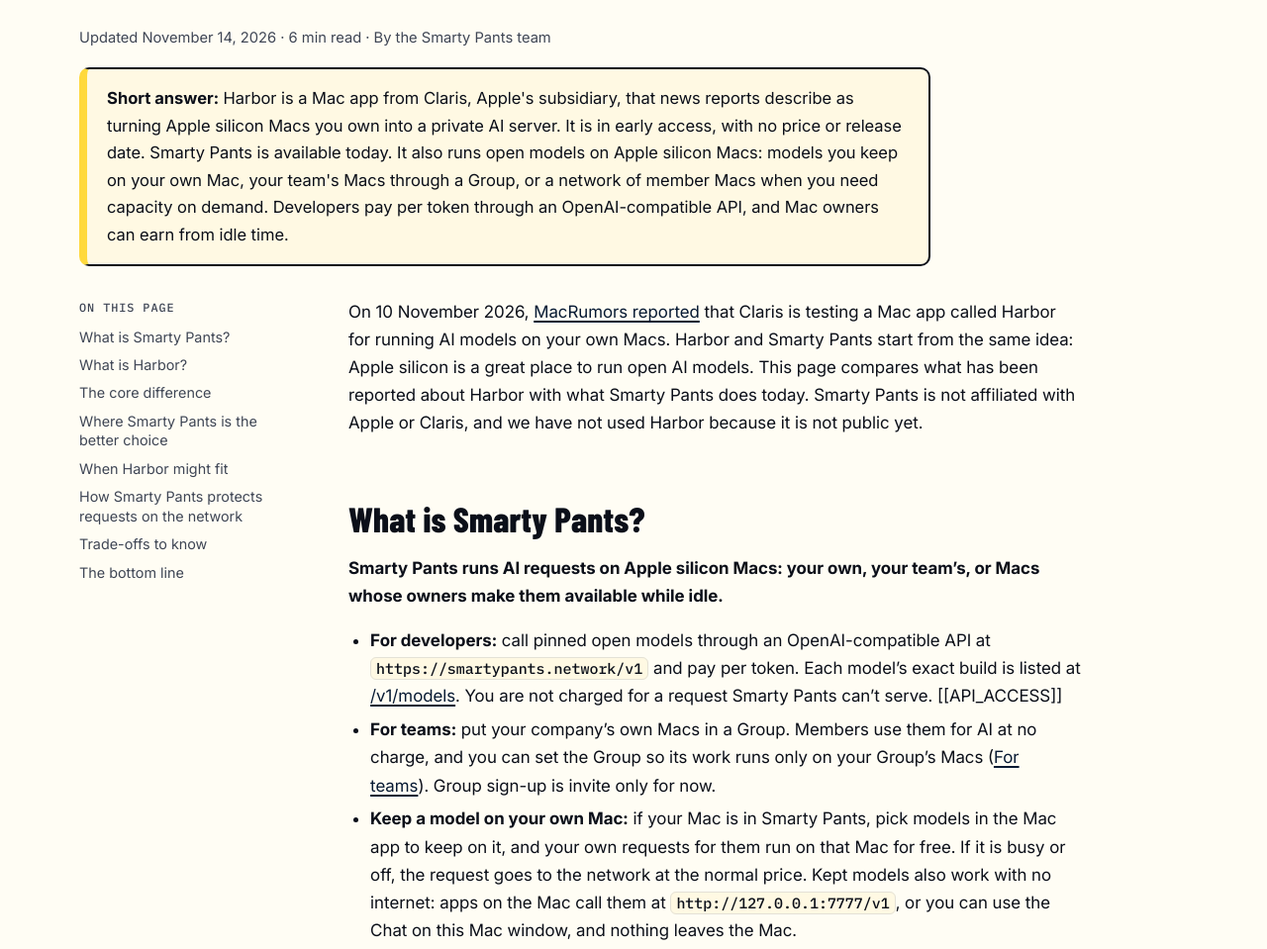
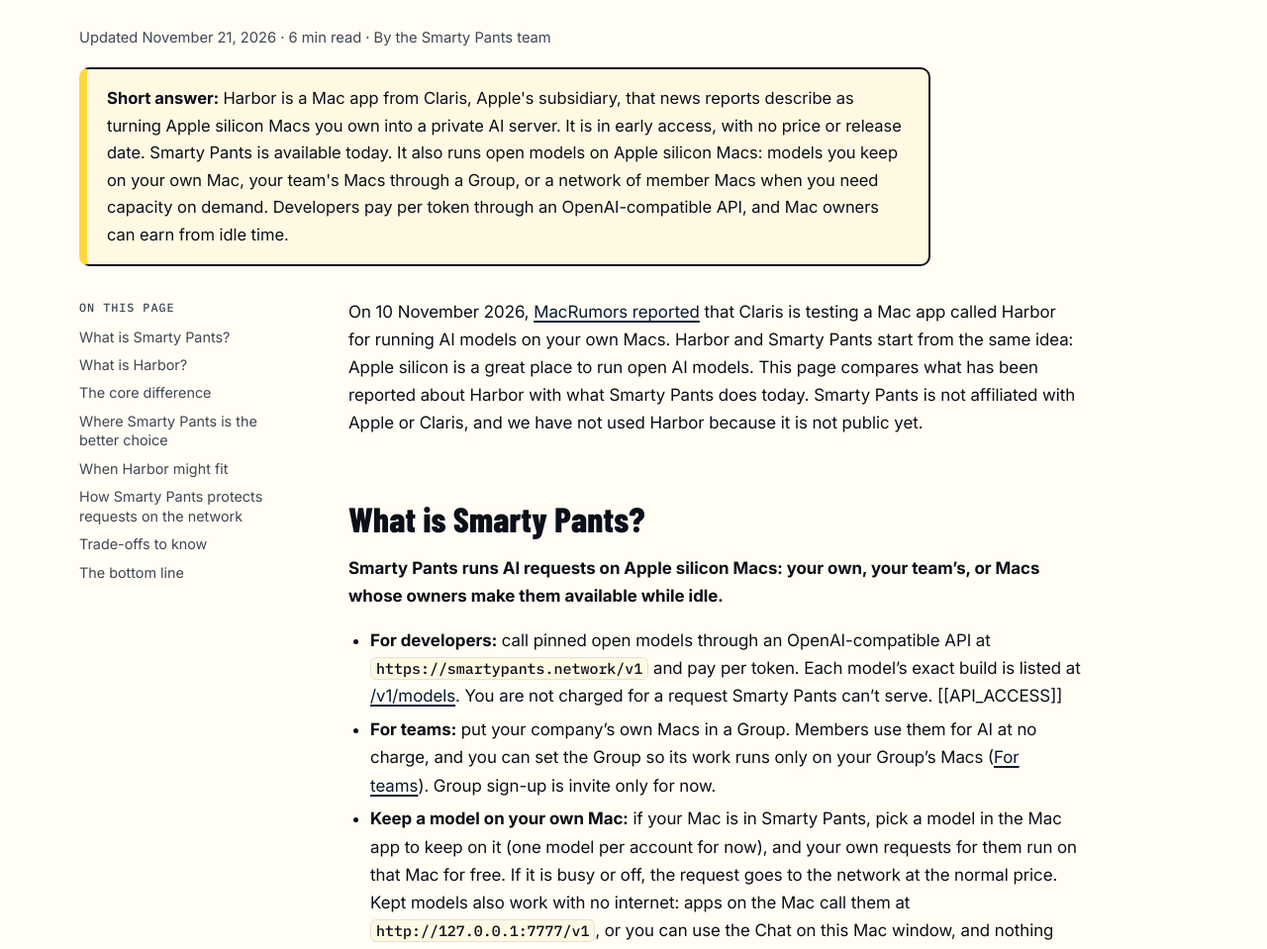
Before and after one commit to Howcanio/smarty-pants-seo, an Astro site: page /guides/apple-harbor-vs-smarty-pants in a window 1280 px wide. Shown: the part 330-1289 px from the top of the page at 99% size. Built offline with nearby package versions, Linux system fonts and the light colour scheme; Astro itself is replaced by a stand-in of ours.

Commit message:
Harbor guide: kept-model limit (one per account for now)
Co-Authored-By: Claude Opus 5.5 <noreply@anthropic.com>
Claude-Session: https://claude.ai/code/session_01AK2xBKfVXhaxcjT9D6UAKG

```diff
--- a/src/pages/guides/apple-harbor-vs-smarty-pants.md
+++ b/src/pages/guides/apple-harbor-vs-smarty-pants.md
@@ -9,7 +9,7 @@ primaryKeyword: "apple harbor app"
 keywords: ["apple harbor app", "claris harbor", "harbor local ai mac", "mac cluster ai", "thunderbolt 5 mac cluster", "local ai server mac"]
 summary: "Harbor is a Mac app from Claris, Apple's subsidiary, that news reports describe as turning Apple silicon Macs you own into a private AI server. It is in early access, with no price or release date. Smarty Pants is available today. It also runs open models on Apple silicon Macs: models you keep on your own Mac, your team's Macs through a Group, or a network of member Macs when you need capacity on demand. Developers pay per token through an OpenAI-compatible API, and Mac owners can earn from idle time."
 published: "2026-11-11"
-updated: "2026-11-14"
+updated: "2026-11-21"
 readingMinutes: 6
 faqs:
   - q: "What is Apple's Harbor app?"
@@ -21,7 +21,7 @@ faqs:
   - q: "Can you earn money with Harbor?"
     a: "No report mentions it. With Smarty Pants, eligible Mac owners can earn from idle time."
   - q: "Can I run a model on my own Mac with Smarty Pants?"
-    a: "Yes, if your Mac is in Smarty Pants. Pick models to keep on your Mac in the Mac app, and your own requests for them run there for free. If your Mac is busy or off, the request goes to the network at the normal price. Adding a Mac is by invite for now."
+    a: "Yes, if your Mac is in Smarty Pants. Pick a model to keep on your Mac in the Mac app (one model per account for now), and your own requests for them run there for free. If your Mac is busy or off, the request goes to the network at the normal price. Adding a Mac is by invite for now."
   - q: "Does Smarty Pants work offline?"
     a: "Yes, for models you keep on your own Mac. Apps on that Mac can call them at http://127.0.0.1:7777/v1 with the Mac's own key, or you can use the Chat on this Mac window. These answers are free, work with no internet, and nothing leaves the Mac. Models you haven't kept need an internet connection."
   - q: "How does Smarty Pants protect my requests?"
@@ -60,7 +60,7 @@ On 10 November 2026, [MacRumors reported](https://www.macrumors.com/2026/11/10/a
 
 - **For developers:** call pinned open models through an OpenAI-compatible API at `https://smartypants.network/v1` and pay per token. Each model's exact build is listed at [/v1/models](https://smartypants.network/v1/models). You are not charged for a request Smarty Pants can't serve. [[API_ACCESS]]
 - **For teams:** put your company's own Macs in a Group. Members use them for AI at no charge, and you can set the Group so its work runs only on your Group's Macs ([For teams](https://smartypants.network/for-teams)). Group sign-up is invite only for now.
-- **Keep a model on your own Mac:** if your Mac is in Smarty Pants, pick models in the Mac app to keep on it, and your own requests for them run on that Mac for free. If it is busy or off, the request goes to the network at the normal price. Kept models also work with no internet: apps on the Mac call them at `http://127.0.0.1:7777/v1`, or you can use the Chat on this Mac window, and nothing leaves the Mac.
+- **Keep a model on your own Mac:** if your Mac is in Smarty Pants, pick a model in the Mac app to keep on it (one model per account for now), and your own requests for them run on that Mac for free. If it is busy or off, the request goes to the network at the normal price. Kept models also work with no internet: apps on the Mac call them at `http://127.0.0.1:7777/v1`, or you can use the Chat on this Mac window, and nothing leaves the Mac.
 - **For Mac owners:** earn from a Mac that would otherwise sit idle. Earn up to $1/day per eligible Mac during the intro offer. Eligible means a supported Apple silicon Mac with 16 GB of memory or more, in the US. Mac owner sign-up is invite only for now.
 
 ## What is Harbor?
```
